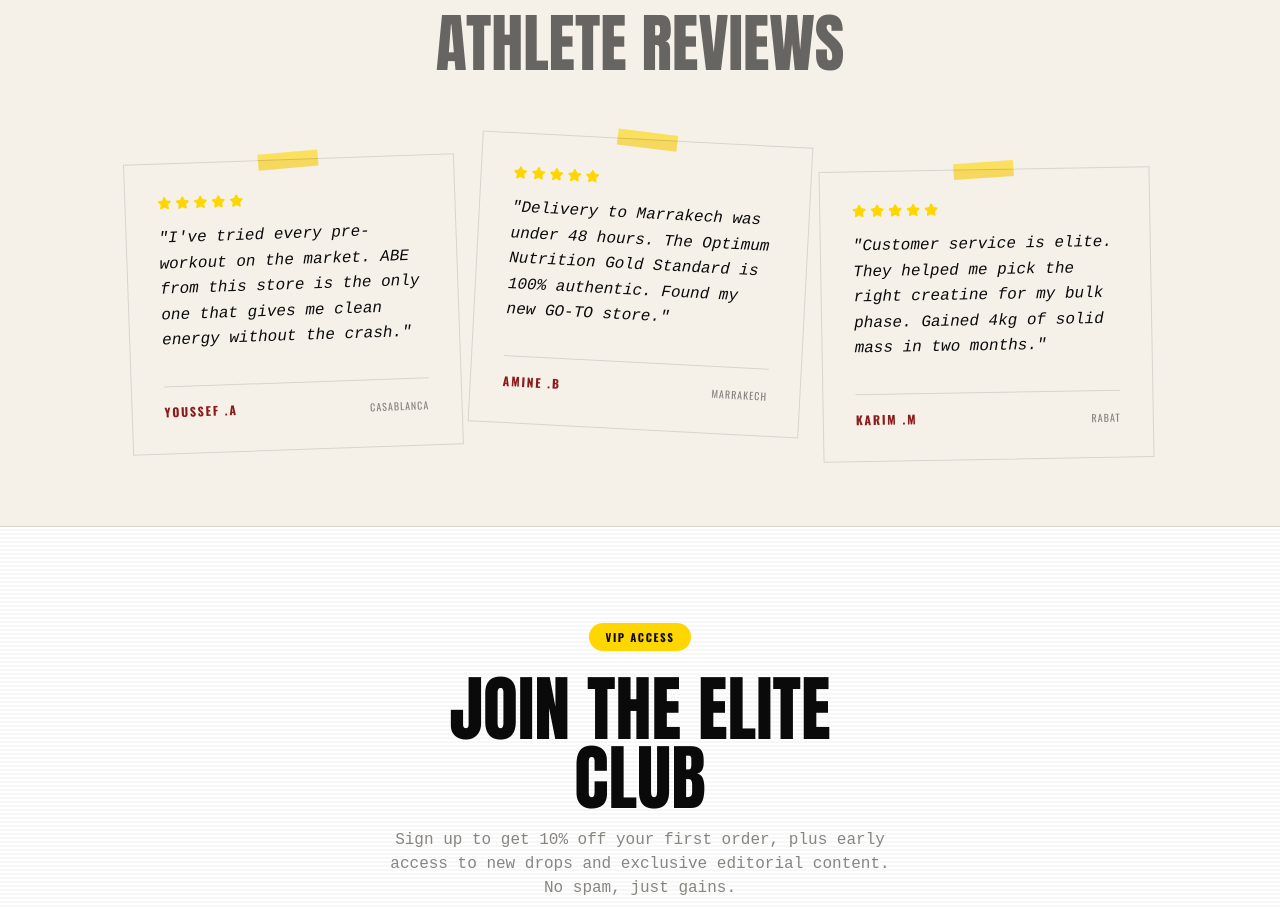
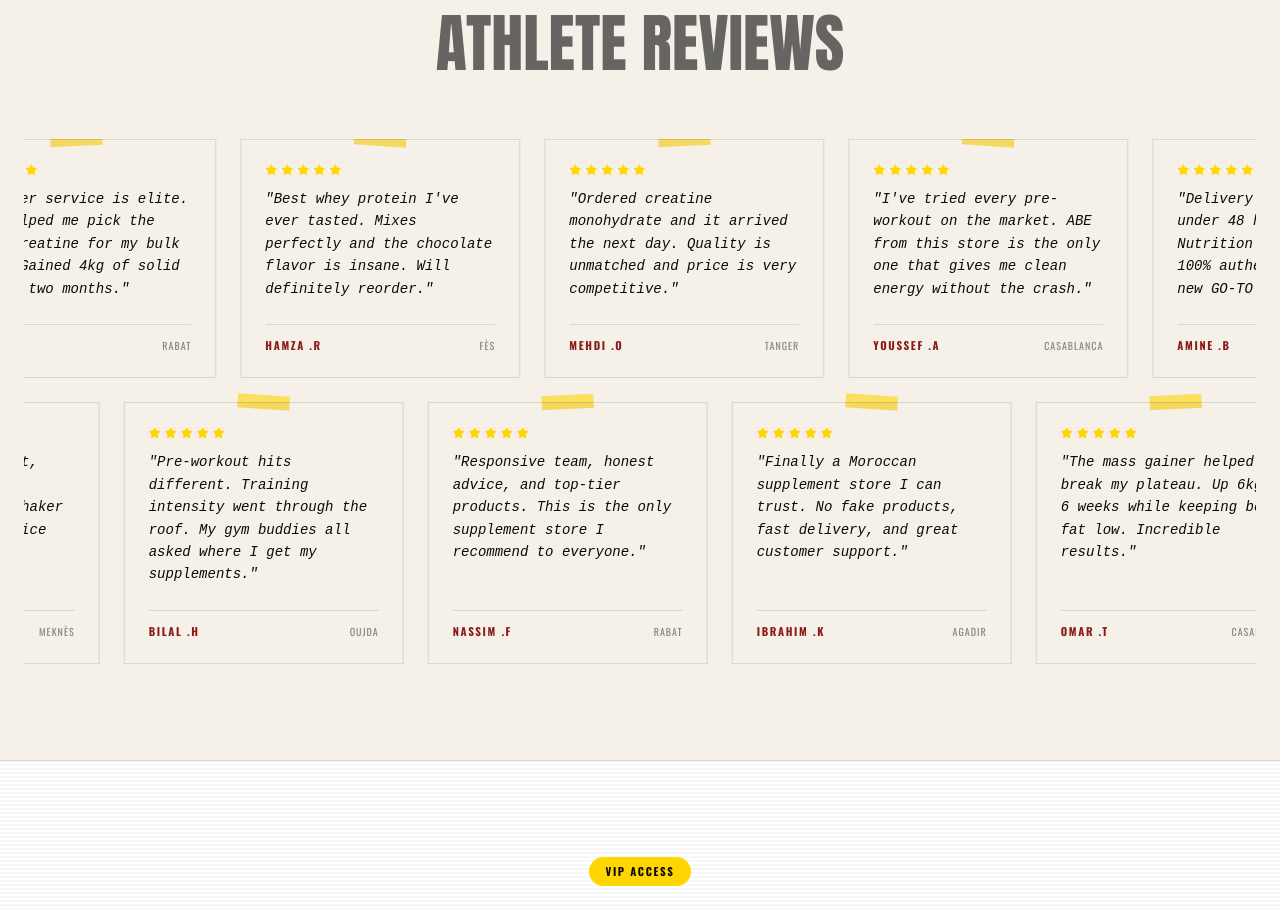
Before and after one commit to otm-ane0/calculator-store-, a Next.js app: page / in a window 1280 px wide. Shown: the part 6280-7189 px from the top of the page. Built offline with nearby package versions, Linux system fonts and the light colour scheme.

Commit message:
comment effect

```diff
--- a/components/Testimonials.tsx
+++ b/components/Testimonials.tsx
@@ -6,96 +6,142 @@ import { Star } from 'lucide-react';
 const testimonials = [
   {
     id: 1,
-    quote: "\"I've tried every pre-workout on the market. ABE from this store is the only one that gives me clean energy without the crash.\"",
+    quote: "I've tried every pre-workout on the market. ABE from this store is the only one that gives me clean energy without the crash.",
     name: "YOUSSEF .A",
     stars: 5,
     city: "CASABLANCA",
-    rotate: -2,
-    y: 20
   },
   {
     id: 2,
-    quote: "\"Delivery to Marrakech was under 48 hours. The Optimum Nutrition Gold Standard is 100% authentic. Found my new GO-TO store.\"",
+    quote: "Delivery to Marrakech was under 48 hours. The Optimum Nutrition Gold Standard is 100% authentic. Found my new GO-TO store.",
     name: "AMINE .B",
     stars: 5,
     city: "MARRAKECH",
-    rotate: 3,
-    y: 0
   },
   {
     id: 3,
-    quote: "\"Customer service is elite. They helped me pick the right creatine for my bulk phase. Gained 4kg of solid mass in two months.\"",
+    quote: "Customer service is elite. They helped me pick the right creatine for my bulk phase. Gained 4kg of solid mass in two months.",
     name: "KARIM .M",
     stars: 5,
     city: "RABAT",
-    rotate: -1,
-    y: 30
-  }
+  },
+  {
+    id: 4,
+    quote: "Best whey protein I've ever tasted. Mixes perfectly and the chocolate flavor is insane. Will definitely reorder.",
+    name: "HAMZA .R",
+    stars: 5,
+    city: "FÈS",
+  },
+  {
+    id: 5,
+    quote: "Ordered creatine monohydrate and it arrived the next day. Quality is unmatched and price is very competitive.",
+    name: "MEHDI .O",
+    stars: 5,
+    city: "TANGER",
+  },
+  {
+    id: 6,
+    quote: "Finally a Moroccan supplement store I can trust. No fake products, fast delivery, and great customer support.",
+    name: "IBRAHIM .K",
+    stars: 5,
+    city: "AGADIR",
+  },
+  {
+    id: 7,
+    quote: "The mass gainer helped me break my plateau. Up 6kg in 6 weeks while keeping body fat low. Incredible results.",
+    name: "OMAR .T",
+    stars: 5,
+    city: "CASABLANCA",
+  },
+  {
+    id: 8,
+    quote: "Packaging was perfect, products sealed and authentic. The free shaker with my order was a nice touch.",
+    name: "SAAD .L",
+    stars: 5,
+    city: "MEKNÈS",
+  },
+  {
+    id: 9,
+    quote: "Pre-workout hits different. Training intensity went through the roof. My gym buddies all asked where I get my supplements.",
+    name: "BILAL .H",
+    stars: 5,
+    city: "OUJDA",
+  },
+  {
+    id: 10,
+    quote: "Responsive team, honest advice, and top-tier products. This is the only supplement store I recommend to everyone.",
+    name: "NASSIM .F",
+    stars: 5,
+    city: "RABAT",
+  },
 ];
+
+const topRow    = testimonials.slice(0, 5);
+const bottomRow = testimonials.slice(5, 10);
+
+function TestimonialCard({ t, index }: { t: typeof testimonials[0]; index: number }) {
+  return (
+    <motion.div
+      className="relative flex-shrink-0 w-[280px] bg-cream border-[1.5px] border-gray-m p-6 flex flex-col cursor-pointer"
+      whileHover={{ y: -6, borderColor: '#0A0A0A', zIndex: 40 }}
+      transition={{ duration: 0.2 }}
+    >
+      {/* Tape */}
+      <div
+        className="absolute -top-[8px] left-[50%] -translate-x-[50%] w-[52px] h-[14px] bg-yellow/60 rounded-none mix-blend-multiply z-10"
+        style={{ transform: `rotate(${index % 2 === 0 ? '-3deg' : '4deg'})` }}
+      />
+
+      <div className="flex gap-1 mb-3">
+        {[...Array(t.stars)].map((_, i) => (
+          <Star key={i} size={12} className="fill-yellow text-yellow" />
+        ))}
+      </div>
+
+      <p className="font-special italic text-[14px] text-black leading-[1.6] mb-6 flex-grow">
+        "{t.quote}"
+      </p>
+
+      <div className="mt-auto flex justify-between items-end border-t border-gray-m pt-3">
+        <span className="font-oswald text-[11px] font-bold uppercase tracking-[0.15em] text-ink-red">
+          {t.name}
+        </span>
+        <span className="font-oswald text-[10px] text-gray-t tracking-[0.1em] uppercase">
+          {t.city}
+        </span>
+      </div>
+    </motion.div>
+  );
+}
 
 export default function Testimonials() {
   return (
     <section className="relative w-full bg-cream py-24 section-wrapper border-y border-gray-m overflow-hidden">
-      {/* Background with grain is handled globally by section-wrapper + svg filter */}
-
       <div className="max-w-7xl mx-auto px-4 sm:px-6 relative z-10 flex flex-col items-center">
 
-        {/* Section Header */}
+        {/* Header */}
         <div className="relative flex justify-center mb-16 w-full opacity-60">
-           <h2 className="font-bebas text-[48px] md:text-[64px] text-black leading-[1.0] text-center">
+          <h2 className="font-bebas text-[48px] md:text-[64px] text-black leading-[1.0] text-center">
             ATHLETE REVIEWS
           </h2>
         </div>
 
-        {/* Scattered Clippings */}
-        <div className="flex flex-col md:flex-row justify-center items-center md:items-stretch gap-8 md:gap-4 max-w-5xl mx-auto">
-          {testimonials.map((t, index) => (
-            <motion.div
-              key={t.id}
-              className="relative w-full md:w-1/3 bg-cream border-[1.5px] border-gray-m p-8 flex flex-col cursor-pointer max-w-sm"
-              initial={{ opacity: 0, scale: 0.9, y: 50 }}
-              whileInView={{
-                opacity: 1,
-                scale: 1,
-                y: t.y,
-                rotate: t.rotate,
-              }}
-              viewport={{ once: true, margin: "-60px" }}
-              transition={{ duration: 0.6, delay: index * 0.15, ease: [0.25, 0.46, 0.45, 0.94] }}
-              whileHover={{
-                y: t.y - 8,
-                rotate: t.rotate,
-                borderColor: '#0A0A0A',
-                zIndex: 40
-              }}
-              style={{ transformOrigin: 'center center' }}
-            >
-              {/* Tape Element */}
-              <div
-                className="absolute -top-[8px] left-[50%] -translate-x-[50%] w-[60px] h-[16px] bg-yellow/60 rounded-none mix-blend-multiply z-10"
-                style={{ transform: `rotate(${index % 2 === 0 ? '-3deg' : '4deg'})` }}
-              ></div>
+        <div className="w-full overflow-hidden flex flex-col gap-6">
 
-              <div className="flex gap-1 mb-4">
-                {[...Array(t.stars)].map((_, i) => (
-                  <Star key={i} size={14} className="fill-yellow text-yellow" />
-                ))}
-              </div>
+          {/* Top row — scrolls left */}
+          <div className="flex w-max gap-6 animate-marquee">
+            {[...topRow, ...topRow].map((t, i) => (
+              <TestimonialCard key={`top-${i}`} t={t} index={i} />
+            ))}
+          </div>
 
-              <p className="font-special italic text-[16px] text-black leading-[1.6] mb-8 flex-grow">
-                {t.quote}
-              </p>
+          {/* Bottom row — scrolls right */}
+          <div className="flex w-max gap-6 animate-marquee-reverse">
+            {[...bottomRow, ...bottomRow].map((t, i) => (
+              <TestimonialCard key={`bot-${i}`} t={t} index={i} />
+            ))}
+          </div>
 
-              <div className="mt-auto flex justify-between items-end border-t border-gray-m pt-4">
-                <span className="font-oswald text-[12px] font-bold uppercase tracking-[0.15em] text-ink-red">
-                  {t.name}
-                </span>
-                <span className="font-oswald text-[10px] text-gray-t tracking-[0.1em] uppercase">
-                  {t.city}
-                </span>
-              </div>
-            </motion.div>
-          ))}
         </div>
       </div>
     </section>
```
